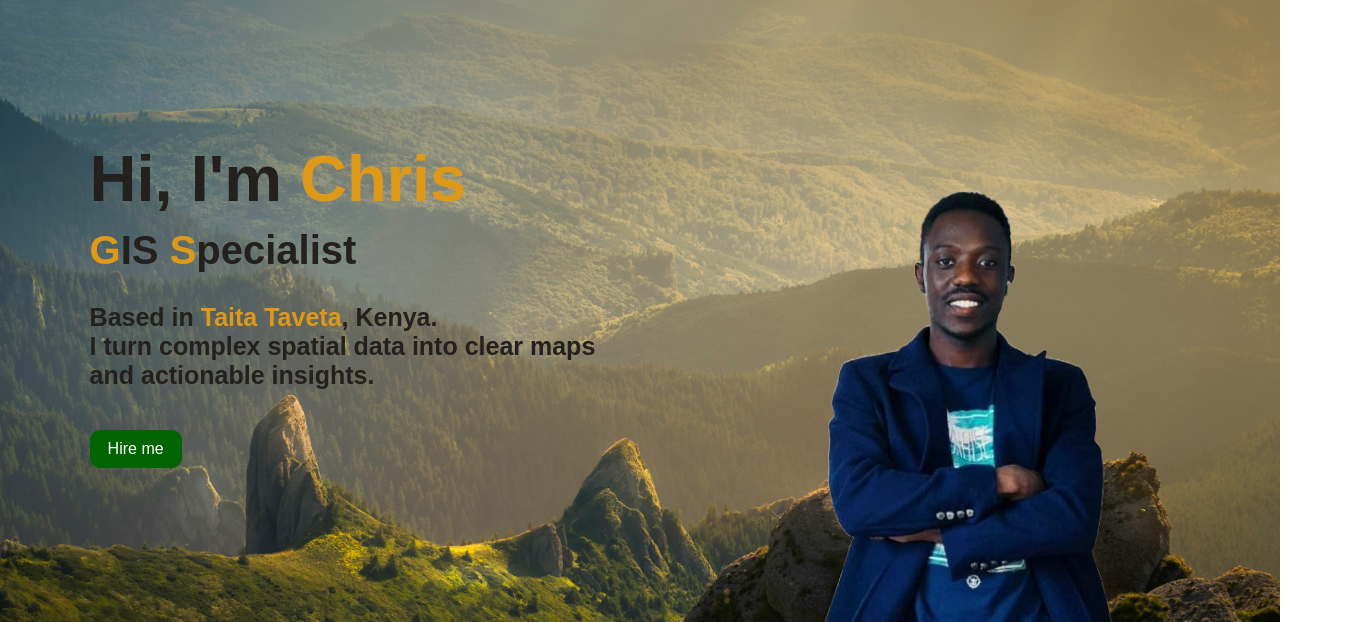
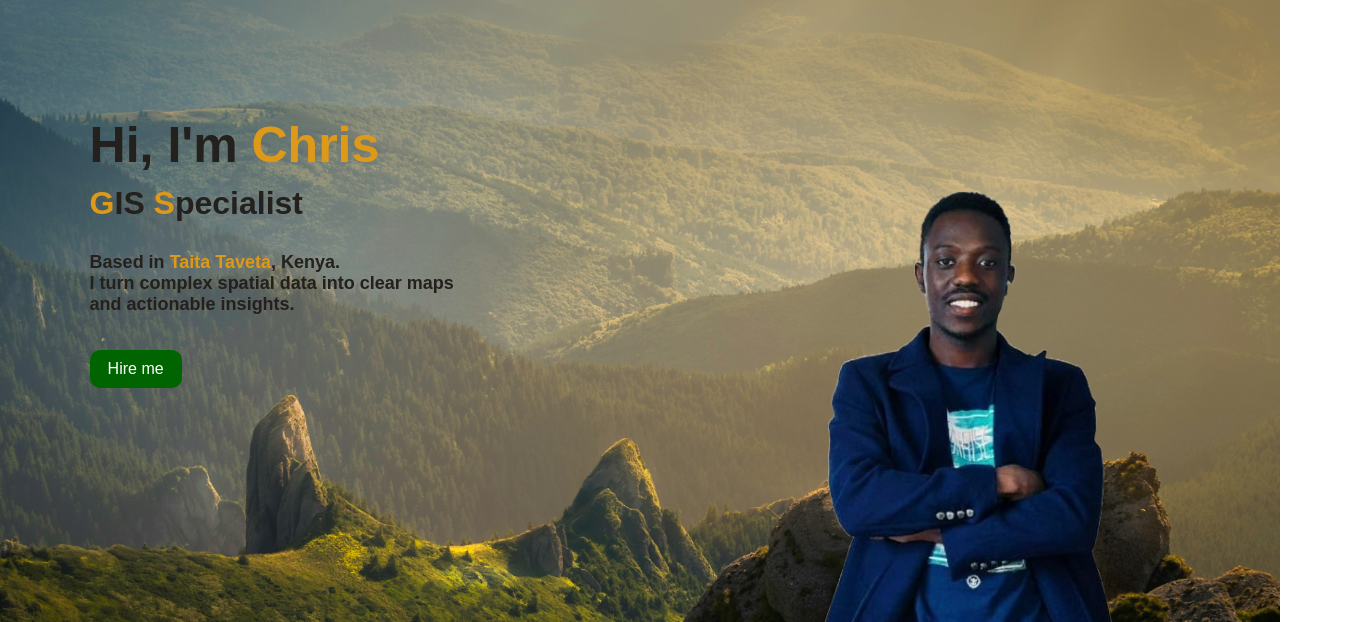
Before and after one commit to Agentsnow212/Portforlio_trial, a plain HTML site: page index.html in a window 1280 px wide. Shown: the part 72-694 px from the top of the page, 1354 px wide, since content can reach past the window. Drawn offline with nearby package versions, Linux system fonts and the light colour scheme.

Commit message:
Changed the font size

```diff
--- a/style.css
+++ b/style.css
@@ -7,9 +7,10 @@
     background: url(Photos/urban-vintage-78A265wPiO4-unsplash.jpg);
     background-position: center;
     background-size: cover;
-    height: 100vh;
+    min-height: 100vh;
     position: relative;
     font-family:sans-serif;
+    overflow: hidden;
 }
 
 .navbar{
@@ -53,12 +54,12 @@ ul li a:hover{
 
 .info{
     margin-left: 7%;
-    margin-top: 10%;
+    margin-top: 8%;
 }
 
 .info h1{
     color: rgb(36, 32, 30);
-    font-size: 65px;
+    font-size: 50px;
     margin-bottom: 10px;
     font-weight: bold;
     line-height: 1.2;
@@ -66,13 +67,13 @@ ul li a:hover{
 
 .info h2{
     color: rgb(36, 32, 30);
-    font-size: 40px;
+    font-size: 32px;
     margin-bottom: 30px;
 }
 
 .info h3{
     color: rgb(36, 32, 30);
-    font-size: 25px;
+    font-size: 18px;
     margin-bottom: 30px
 }
 
@@ -87,7 +88,7 @@ ul li a:hover{
     background: darkgreen;
     padding: 10px 18px;
     border-radius: 10px;
-    margin-top: 10px;
+    margin-top: 5px;
     margin-bottom: 0%;
 }
 
```
